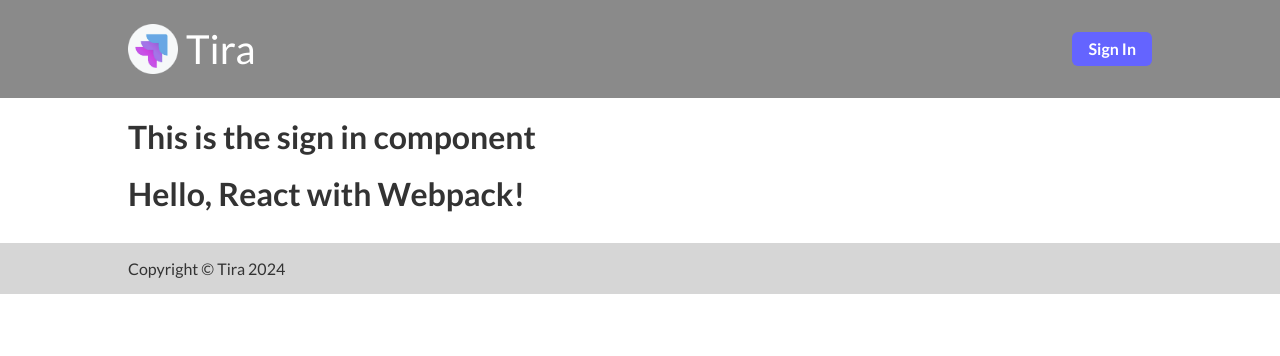
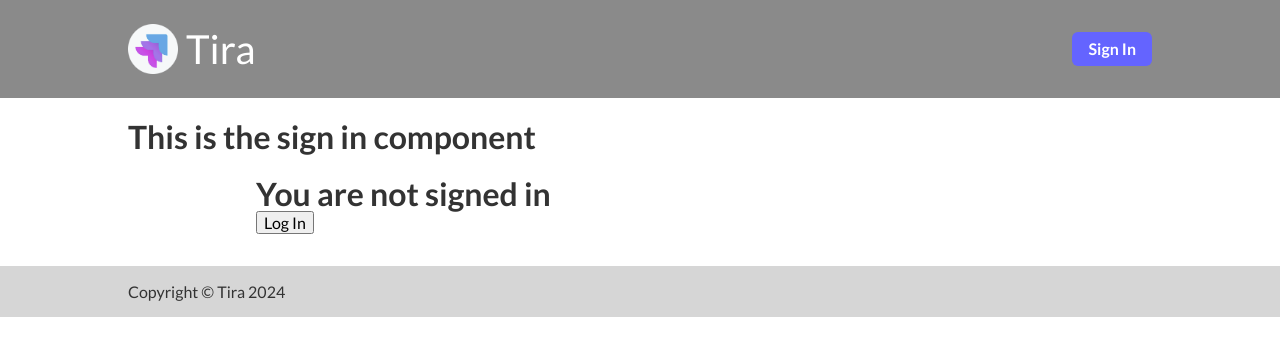
Before and after one commit to tyrellcurry/kanbanBoard, a React app in the folder client/: page / in a window 1280 px wide. Shown: the top 356 px of the page. Built offline with nearby package versions, Linux system fonts and the light colour scheme.

Commit message:
Basic authentication added via Auth0

```diff
--- a/client/package.json
+++ b/client/package.json
@@ -20,6 +20,8 @@
   },
   "homepage": "https://github.com/tyrellcurry/kanbanBoard#readme",
   "dependencies": {
+    "@auth0/auth0-react": "^2.2.4",
+    "dotenv-webpack": "^8.1.0",
     "react": "^18.3.1",
     "react-dom": "^18.3.1"
   },
--- a/client/src/App.tsx
+++ b/client/src/App.tsx
@@ -1,13 +1,30 @@
 // src/App.tsx
 import React from "react";
+import { useAuth0 } from "@auth0/auth0-react";
 import "./app.scss";
 
-
 const App = () => {
+  const { loginWithRedirect, logout, user, isAuthenticated, isLoading } =
+    useAuth0();
   return (
-    <div>
-      <h1>Hello, React with Webpack!</h1>
-    </div>
+    <main>
+      {isAuthenticated ? (
+        <div>
+          <h1>Hi {user?.name ? user?.name : "there"}, you are signed in!</h1>
+          <button
+            onClick={() =>
+              logout({ logoutParams: { returnTo: window.location.origin } })
+            }>
+            Log Out
+          </button>
+        </div>
+      ) : (
+        <div>
+          <h1>You are not signed in</h1>
+          <button onClick={() => loginWithRedirect()}>Log In</button>
+        </div>
+      )}
+    </main>
   );
 };
 
--- a/client/src/index.tsx
+++ b/client/src/index.tsx
@@ -1,6 +1,7 @@
 // src/index.tsx
 import React from "react";
 import { createRoot } from "react-dom/client";
+import { Auth0Provider } from "@auth0/auth0-react";
 import Layout from "./Components/Layout";
 import App from "./App";
 import Signin from "./Signin";
@@ -11,9 +12,16 @@ const root = createRoot(domNode);
 
 root.render(
   <>
-    <Layout>
-      <Signin />
-      <App />
-    </Layout>
+    <Auth0Provider
+      domain={process.env.AUTH0_DOMAIN as string}
+      clientId={process.env.AUTH0_CLIENT_ID as string}
+      authorizationParams={{
+        redirect_uri: window.location.origin,
+      }}>
+      <Layout>
+        <Signin />
+        <App />
+      </Layout>
+    </Auth0Provider>
   </>
 );
--- a/client/webpack.config.js
+++ b/client/webpack.config.js
@@ -1,3 +1,4 @@
+const Dotenv = require('dotenv-webpack');
 const path = require("path");
 const HtmlWebpackPlugin = require("html-webpack-plugin");
 
@@ -12,6 +13,7 @@ module.exports = {
     path: path.resolve(__dirname, "dist"),
   },
   plugins: [
+    new Dotenv(),
     new HtmlWebpackPlugin({
       template: path.join(__dirname, "public", "index.html"),
     }),
```
Also changed, not shown: 2 other files (tests, documents, lock files or other folders).
